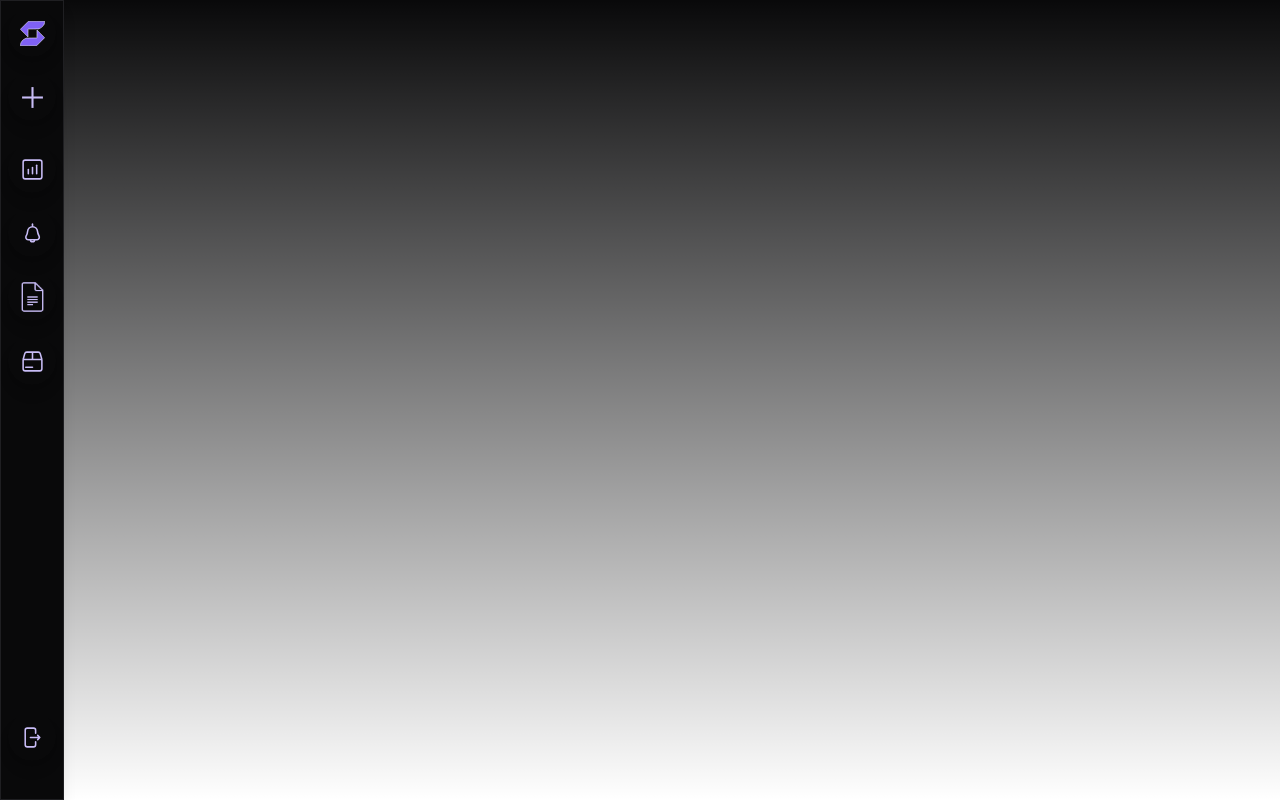
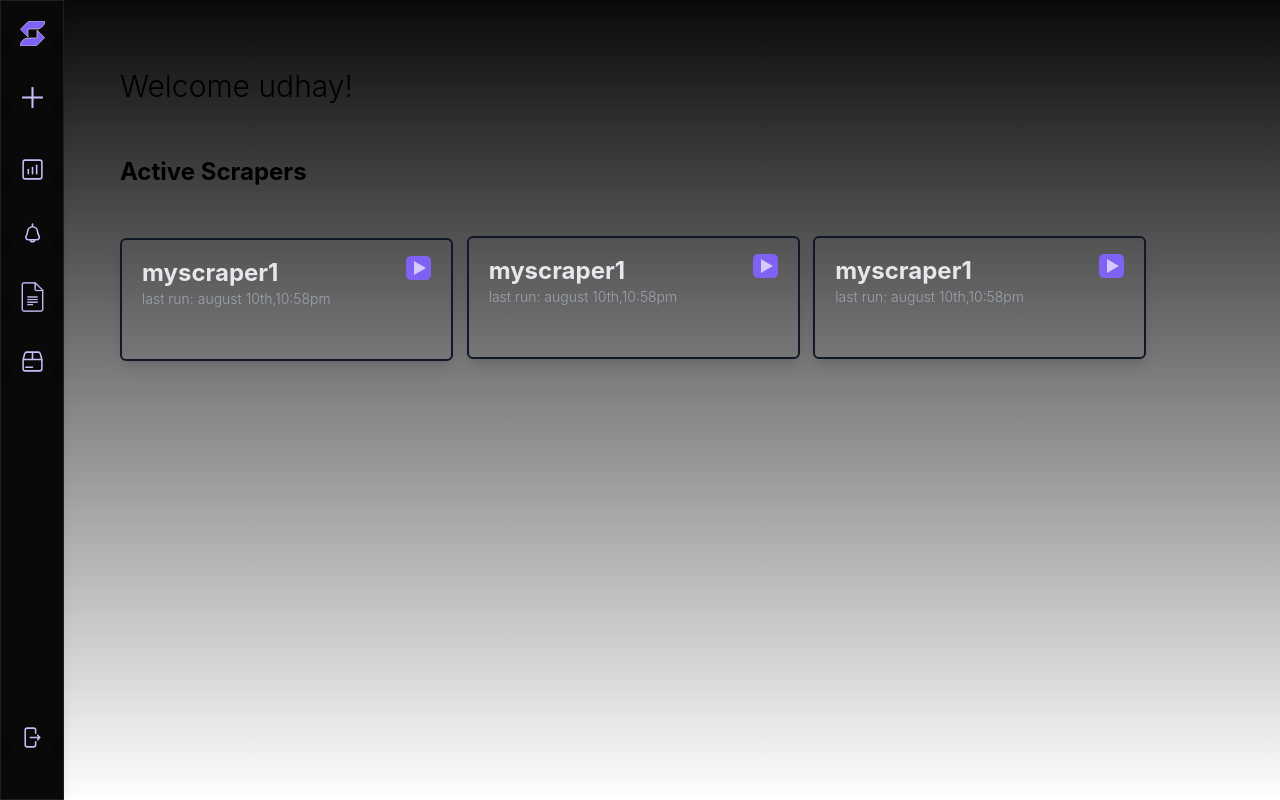
Before and after one commit to sup-Udh/Scraper-io, a Next.js app: page /user/dashboard in a window 1280 px wide. Built offline with nearby package versions, Linux system fonts and the light colour scheme.

Commit message:
scrapers

```diff
--- a/pages/user/dashboard.tsx
+++ b/pages/user/dashboard.tsx
@@ -1,4 +1,6 @@
 import SideBar from "@/components/SideBar"
+import run from "../../public/run.svg"
+import Image from "next/image"
 export default function Dashboard(){
     return(
         <>
@@ -7,6 +9,88 @@ export default function Dashboard(){
         <div className="flex">
             <SideBar/>
         </div>
+        {/* Page content */}
+
+        <div className="mx-[7.5rem]">
+            {/* Main Heading */}
+            <h1 className="mt-[4.25rem] text-3xl font-light">Welcome udhay!</h1>
+
+            <h2 className="mt-[3.25rem] text-2xl font-bold">Active Scrapers</h2>
+
+            {/* active scrapers (PARENT) */}
+                            {/* Only display 3 scraoers max */}
+
+            <div className="mt-[2rem] grid  lg:grid-cols-2 xl:grid-cols-3 sm:space-y-4">
+                {/* number 1 */}
+                <div className="border-2 border-[#111827] w-[333px] h-[123px] rounded-md shadow-lg mt-[1.15rem]">
+                           {/* run icon */}
+                    <div className="flex justify-end mx-5 my-4">
+                    <Image
+                        alt="run"
+                        src={run}
+                        width={25}
+                        height={24}
+                        />
+                    </div>
+
+                    <p className="mx-5 mt-[-2.45rem] text-2xl font-bold text-gray-200">myscraper1</p>
+
+
+                    {/* last run */}
+                    <p className="mx-5 text-sm text-gray-400 font-light">last run: august 10th,10:58pm</p>
+
+                </div>
+
+                {/* number2 */}
+
+                <div className="border-2 border-[#111827] w-[333px] h-[123px] rounded-md shadow-lg">
+                           {/* run icon */}
+                    <div className="flex justify-end mx-5 my-4">
+                    <Image
+                        alt="run"
+                        src={run}
+                        width={25}
+                        height={24}
+                        />
+                    </div>
+
+                    <p className="mx-5 mt-[-2.45rem] text-2xl font-bold text-gray-200">myscraper1</p>
+
+
+                    {/* last run */}
+                    <p className="mx-5 text-sm text-gray-400 font-light">last run: august 10th,10:58pm</p>
+
+                </div>
+
+
+                {/* NUMBER 3 */}
+
+
+                <div className="border-2 border-[#111827] w-[333px] h-[123px] rounded-md shadow-lg">
+                           {/* run icon */}
+                    <div className="flex justify-end mx-5 my-4">
+                    <Image
+                        alt="run"
+                        src={run}
+                        width={25}
+                        height={24}
+                        />
+                    </div>
+
+                    <p className="mx-5 mt-[-2.45rem] text-2xl font-bold text-gray-200">myscraper1</p>
+
+
+                    {/* last run */}
+                    <p className="mx-5 text-sm text-gray-400 font-light">last run: august 10th,10:58pm</p>
+
+                </div>
+
+
+
+            </div>
+
+
+        </div>
 
 
         </body>
--- a/styles/globals.css
+++ b/styles/globals.css
@@ -83,6 +83,11 @@ body {
 .sm\:hidden {
   display: none;
 }
+@layer base{
+  html{
+    font-family: 'Inter', sans-serif;
+  }
+}
 @layer components {
   .sidebar-icon{
     @apply relative flex items-center justify-center
```
Also changed, not shown: public/run.svg (added).
